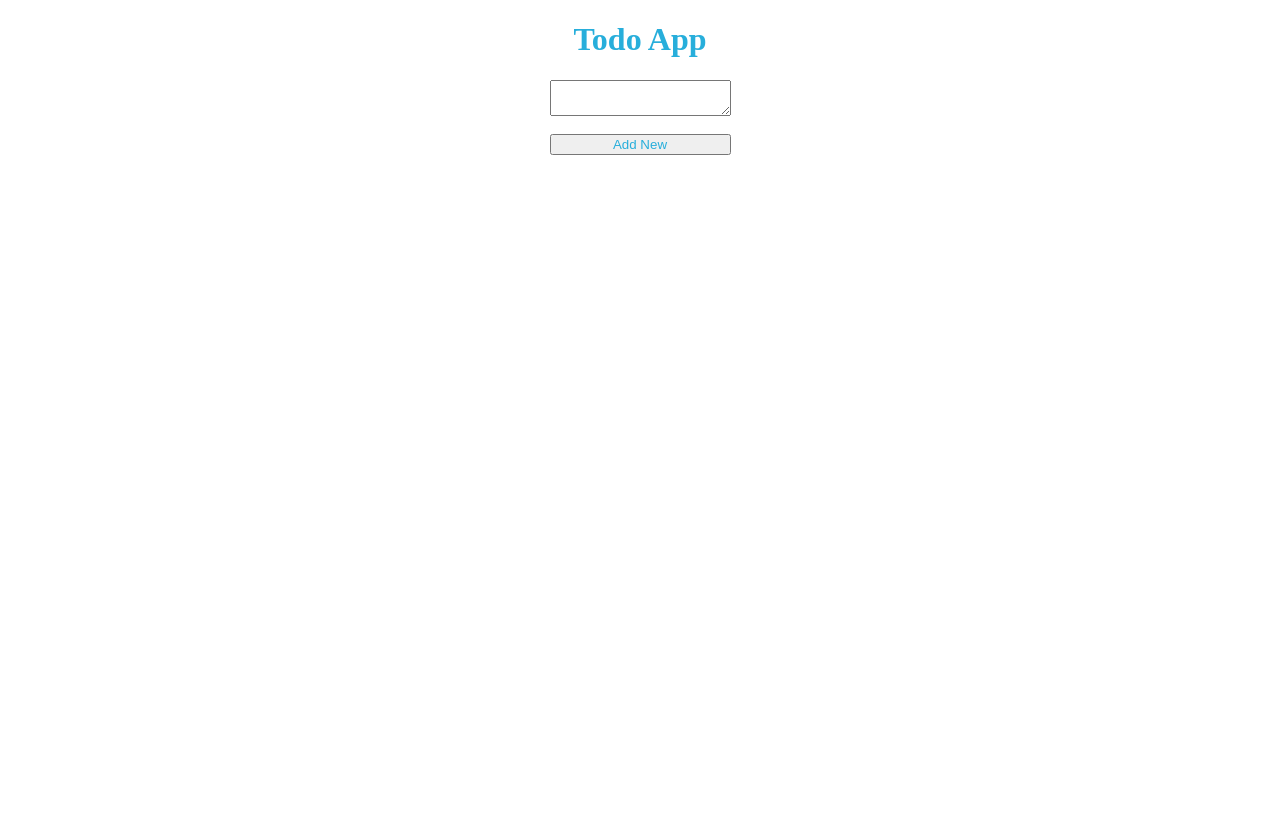
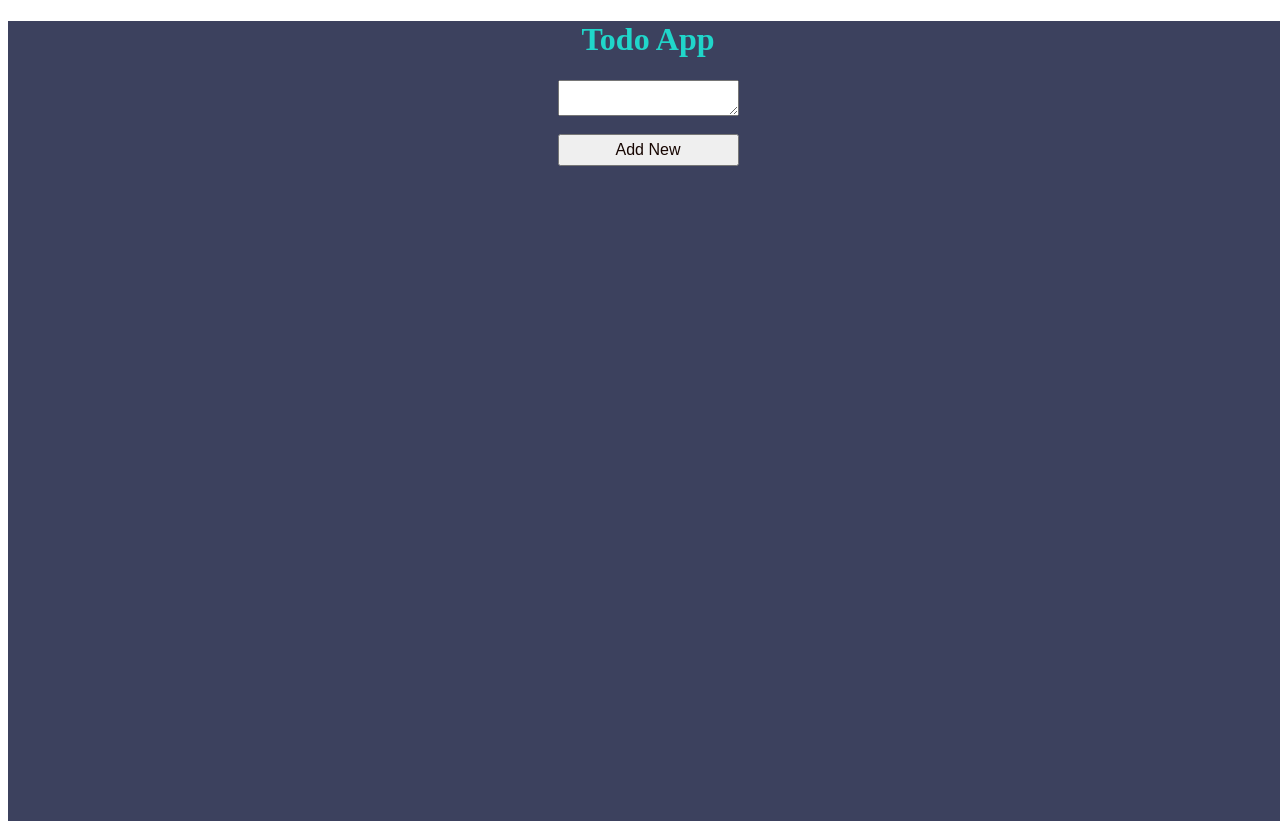
Before and after one commit to praj64/Todo-List---React-State-Events-Outputting-Dynamic-Data-Working-with-Express---5i5a1z31g0ev, a React app: page / in a window 1280 px wide. Before the commit the page ends 800 px from the top, so only its background shows below. Built offline with nearby package versions, Linux system fonts and the light colour scheme.

Commit message:
Update App.css

```diff
--- a/src/styles/App.css
+++ b/src/styles/App.css
@@ -1,16 +1,20 @@
 h1 {
-    color: #27aedb;
-    text-align: center;
-    }
+  color: #20d6ca;
+  text-align: center;
+}
 
 
 button{
-    color: #27aedb;
-    text-align: center;
-    justify-content: center;
-    align-items: center;
+  color: #170602;
+  text-align: center;
+  justify-content: center;
+  align-items: center;
+  font-size: 16px;
+  padding: 5px 10px;
 }
 
-.bg-pink{
-	background-color:pink;
+#main {
+  height: 100vh;
+  width: 100vw;
+  background-color: #3c415e;
 }
```
